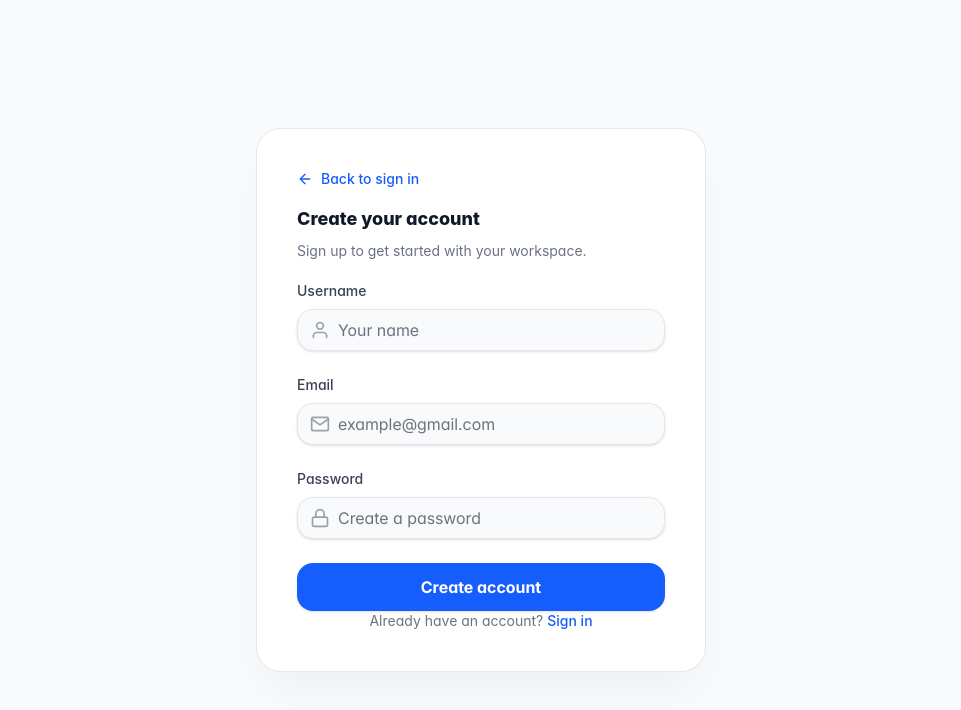
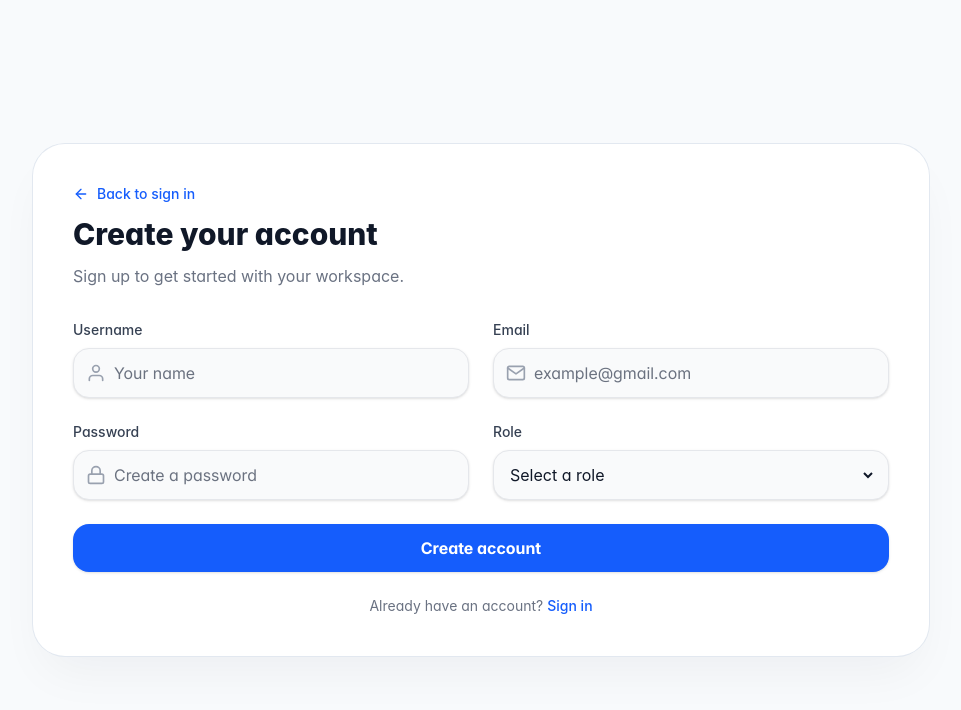
Before and after one commit to HannSammDev/Webbase-Task-Management, a React (Vite) app: page /register in a window 1280 px wide. Shown: the top 710 px of the page, without its empty margins (159-1120 px from the left). Built offline with nearby package versions, Linux system fonts and the light colour scheme; no server answers.

Commit message:
'EditRegister'

```diff
--- /dev/null
+++ b/src/Error/AuthErrorMessage.jsx
@@ -0,0 +1,53 @@
+import React from "react";
+
+// Forgot Password
+export const getResetErrorMessage = (err) => {
+  switch (err?.code) {
+    case "auth/invalid-email":
+      return "Please enter a valid email address.";
+    case "auth/missing-email":
+      return "Please enter your email address.";
+    case "auth/operation-not-allowed":
+      return "Email/password sign-in is disabled in Firebase. Enable it in the Firebase Console.";
+    case "auth/too-many-requests":
+      return "Too many reset attempts. Please wait a bit and try again.";
+    case "auth/user-not-found":
+      return "No account found with that email address.";
+    case "auth/network-request-failed":
+      return "Check your internet connection";
+    default:
+      return err?.message || "Unable to send reset link. Please try again.";
+  }
+};
+
+// Register or Add Employee
+export const getErrorMessage = (err) => {
+  switch (err?.code) {
+    case "auth/email-already-in-use":
+      return "An account already exists for that email.";
+    case "auth/invalid-email":
+      return "Please enter a valid email address.";
+    case "auth/weak-password":
+      return "Password should be at least 6 characters long.";
+    case "auth/operation-not-allowed":
+      return "Email/password sign-in is disabled in Firebase. Enable it in the Firebase Console.";
+    case "auth/network-request-failed":
+      return "Check your internet connection";
+    default:
+      return err?.message || "Unable to create your account. Please try again.";
+  }
+};
+
+// Login Error
+export const getErrorLogin = (err) => {
+  switch (err.code) {
+    case "auth/network-request-failed":
+      return "Check your internet connection";
+    case "auth/invalid-email":
+      return "Please enter a valid email address.";
+    case "auth/invalid-credential":
+      return "Invalid credentials. Please check your email and password.";
+    default:
+      return err.message || "Unable to Login";
+  }
+};
--- /dev/null
+++ b/src/components/shared/Button.jsx
@@ -0,0 +1,5 @@
+import React from "react";
+
+export const Button = () => {
+  return <input type="text" />;
+};
--- a/src/features/auth/LoginForm.jsx
+++ b/src/features/auth/LoginForm.jsx
@@ -4,6 +4,7 @@ import { signInWithEmailAndPassword } from "firebase/auth";
 import { Button } from "primereact/button";
 import { Link, useNavigate } from "react-router-dom";
 import { FiMail, FiLock } from "react-icons/fi";
+import { getErrorLogin } from "../../Error/AuthErrorMessage";
 // import { Toast } from "primereact/toast";
 
 export const LoginForm = () => {
@@ -11,6 +12,8 @@ export const LoginForm = () => {
   const [error, setError] = useState("");
   const navigate = useNavigate();
   // const toast = useRef(null)
+
+
   const handleSubmit = async (event) => {
     event.preventDefault();
     // navigate("/overview");
@@ -22,7 +25,8 @@ export const LoginForm = () => {
       console.error("Error signing in:", error);
 
       setError(
-        "Failed to sign in. Please check your credentials and try again.",
+        getErrorLogin(error) ||
+          "Failed to sign in. Please check your credentials and try again.",
       );
     }
   };
@@ -33,10 +37,10 @@ export const LoginForm = () => {
 
   return (
     <div className="mx-auto max-w-md w-full px-4 py-8">
-      <div className="overflow-hidden rounded-3xl bg-white  dark:ring-white/10">
+      <div className="overflow-hidden rounded-3xl  dark:bg-white dark:ring-white/10">
         <div className="p-8 sm:p-3">
           <div className="mb-8">
-            <h2 className="text-3xl font-extrabold text-gray-900 dark:text-white">
+            <h2 className="text-3xl font-extrabold text-gray-900  dark:text-gray-900">
               Welcome Back
             </h2>
             <p className="mt-2 text-sm text-gray-500 dark:text-gray-400">
@@ -52,7 +56,7 @@ export const LoginForm = () => {
               >
                 Email
               </label>
-              <div className="mt-2 flex items-center gap-2 rounded-2xl border border-gray-200 bg-gray-50 px-3 py-2 shadow-sm focus-within:border-blue-500 focus-within:ring-1 focus-within:ring-blue-500 dark:border-gray-700 dark:bg-gray-800 dark:text-white">
+              <div className="mt-2 flex items-center gap-2 rounded-2xl border border-gray-200 dark:border-gray-200 bg-gray-50 dark:bg-gray-50 px-3 py-2 shadow-sm focus-within:border-blue-500 focus-within:ring-1 focus-within:ring-blue-500   dark:text-white">
                 <FiMail
                   className="h-5 w-5 text-gray-400 dark:text-gray-300"
                   aria-hidden="true"
@@ -79,7 +83,7 @@ export const LoginForm = () => {
               >
                 Password
               </label>
-              <div className="mt-2 flex items-center gap-2 rounded-2xl border border-gray-200 bg-gray-50 px-3 py-2 shadow-sm focus-within:border-blue-500 focus-within:ring-1 focus-within:ring-blue-500 dark:border-gray-700 dark:bg-gray-800 dark:text-white">
+              <div className="mt-2 flex items-center gap-2 rounded-2xl border border-gray-200 dark:border-gray-200 bg-gray-50 dark:bg-gray-50 px-3 py-2 shadow-sm focus-within:border-blue-500 focus-within:ring-1 focus-within:ring-blue-500  dark:text-white">
                 <FiLock
                   className="h-5 w-5 text-gray-400 dark:text-gray-300"
                   aria-hidden="true"
--- a/src/features/auth/RegisterForm.jsx
+++ b/src/features/auth/RegisterForm.jsx
@@ -1,6 +1,11 @@
 import { useState } from "react";
-import { createUserWithEmailAndPassword, updateProfile } from "firebase/auth";
-import { doc, setDoc } from "firebase/firestore";
+import {
+  createUserWithEmailAndPassword,
+  deleteUser,
+  fetchSignInMethodsForEmail,
+  updateProfile,
+} from "firebase/auth";
+import { collection, doc, getDocs, setDoc } from "firebase/firestore";
 import { Button } from "primereact/button";
 import { InputText } from "primereact/inputtext";
 import {
@@ -12,29 +17,18 @@ import {
 } from "react-icons/fi";
 import { Link, useNavigate } from "react-router-dom";
 import { auth, db } from "../../Config/firebase";
+import { getErrorMessage } from "../../Error/AuthErrorMessage";
 
 export const RegisterForm = () => {
-  const [value, setValue] = useState({ username: "", email: "", password: "" });
+  const [value, setValue] = useState({
+    username: "",
+    email: "",
+    password: "",
+    userRole: "",
+  });
   const [error, setError] = useState("");
   const [loading, setLoading] = useState(false);
   const navigate = useNavigate();
-
-  const getRegisterErrorMessage = (err) => {
-    switch (err?.code) {
-      case "auth/email-already-in-use":
-        return "An account already exists for that email.";
-      case "auth/invalid-email":
-        return "Please enter a valid email address.";
-      case "auth/weak-password":
-        return "Password should be at least 6 characters long.";
-      case "auth/operation-not-allowed":
-        return "Email/password sign-in is disabled in Firebase. Enable it in the Firebase Console.";
-      default:
-        return (
-          err?.message || "Unable to create your account. Please try again."
-        );
-    }
-  };
 
   const handleSubmit = async (event) => {
     event.preventDefault();
@@ -43,11 +37,31 @@ export const RegisterForm = () => {
 
     const username = value.username.trim();
     const email = value.email.trim();
+    const normalizedEmail = email.toLowerCase();
     const password = value.password;
+    const userRole = value.userRole;
 
     try {
-      if (!username || !email || !password) {
+      if (!username || !email || !password || !userRole) {
         setError("Please fill out all fields.");
+        return;
+      }
+
+      const [usersSnapshot, signInMethods] = await Promise.all([
+        getDocs(collection(db, "users")),
+        fetchSignInMethodsForEmail(auth, email),
+      ]);
+
+      const existingUser = usersSnapshot.docs.find((userDoc) => {
+        const userEmail = String(userDoc.data()?.email || "")
+          .trim()
+          .toLowerCase();
+
+        return userEmail === normalizedEmail;
+      });
+
+      if (existingUser || signInMethods.length > 0) {
+        setError("An account already exists for that email.");
         return;
       }
 
@@ -57,6 +71,7 @@ export const RegisterForm = () => {
         password,
       );
 
+      try {
         await updateProfile(userCredential.user, {
           displayName: username,
         });
@@ -64,52 +79,58 @@ export const RegisterForm = () => {
         await setDoc(doc(db, "users", userCredential.user.uid), {
           username,
           email,
+          userRole,
         });
+      } catch (postCreateError) {
+        await deleteUser(userCredential.user).catch((cleanupError) => {
+          console.error("Error cleaning up partial auth user:", cleanupError);
+        });
+
+        throw postCreateError;
+      }
 
       navigate("/");
     } catch (err) {
       console.error("Error creating user:", err);
-      setError(getRegisterErrorMessage(err));
+      setError(getErrorMessage(err));
     } finally {
       setLoading(false);
     }
   };
 
   return (
-    <section className="min-h-screen w-full bg-slate-50 text-slate-900 dark:bg-slate-950 dark:text-white">
-      <div className="mx-auto flex min-h-screen max-w-7xl items-center justify-center px-4 py-10 sm:px-6 lg:px-8">
-        <div className="w-full max-w-md overflow-hidden rounded-3xl bg-white shadow-2xl shadow-slate-900/5 ring-1 ring-slate-200 dark:bg-slate-900 dark:ring-white/10">
-          <div className="p-8 sm:p-10">
-            <div className="mb-5 space-y-4">
+    <section className="min-h-screen w-full bg-slate-50 text-slate-900 dark:bg-white dark:text-slate-900">
+      <div className="mx-auto flex min-h-screen max-w-7xl flex-col overflow-hidden md:flex-row">
+        <main className="flex flex-1 items-center justify-center px-4 py-10 sm:px-6 lg:px-8">
+          <div className="w-full max-w-4xl rounded-[2rem] bg-white p-6 shadow-2xl shadow-slate-900/5 ring-1 ring-slate-200 sm:p-8 lg:p-10">
+            <div className="mb-8 space-y-3">
               <Link
                 to="/"
-                className="inline-flex items-center gap-2 text-sm font-medium text-blue-600 transition hover:text-blue-700 dark:text-blue-400 dark:hover:text-blue-300"
+                className="inline-flex items-center gap-2 text-sm font-medium text-blue-600 transition hover:text-blue-700"
               >
                 <FiArrowLeft className="h-4 w-4" />
                 Back to sign in
               </Link>
 
-              <div>
-                <h2 className="text-lg font-extrabold text-gray-900 dark:text-white">
+              <h2 className="text-3xl font-extrabold text-gray-900">
                 Create your account
               </h2>
-                <p className="mt-2 text-sm text-gray-500 dark:text-gray-400">
+              <p className="text-sm text-gray-500 sm:text-base">
                 Sign up to get started with your workspace.
               </p>
             </div>
-            </div>
 
-            <form onSubmit={handleSubmit} className="space-y-6">
-              <div>
+            <form onSubmit={handleSubmit} className="grid gap-6 md:grid-cols-2">
+              <div className="space-y-2">
                 <label
                   htmlFor="username"
-                  className="block text-sm font-medium text-gray-700 dark:text-gray-200"
+                  className="block text-sm font-medium text-gray-700"
                 >
                   Username
                 </label>
-                <div className="mt-2 flex items-center gap-2 rounded-2xl border border-gray-200 bg-gray-50 px-3 py-2 shadow-sm transition focus-within:border-blue-500 focus-within:ring-1 focus-within:ring-blue-500 dark:border-gray-700 dark:bg-gray-800 dark:text-white">
+                <div className="flex items-center gap-2 rounded-2xl border border-gray-200 bg-gray-50 px-3 py-3 shadow-sm transition focus-within:border-blue-500 focus-within:ring-1 focus-within:ring-blue-500">
                   <FiUser
-                    className="h-5 w-5 text-gray-400 dark:text-gray-300"
+                    className="h-5 w-5 shrink-0 text-gray-400"
                     aria-hidden="true"
                   />
                   <InputText
@@ -121,23 +142,23 @@ export const RegisterForm = () => {
                       setValue({ ...value, username: e.target.value })
                     }
                     placeholder="Your name"
-                    className="flex-1 !border-0 !bg-transparent !p-0 text-base text-gray-900 placeholder:text-gray-400 !shadow-none focus:!outline-none focus:!ring-0 dark:text-white"
+                    className="flex-1 !border-0 !bg-transparent !p-0 text-base text-gray-900 placeholder:text-gray-400 !shadow-none focus:!outline-none focus:!ring-0"
                     autoComplete="name"
                     required
                   />
                 </div>
               </div>
 
-              <div>
+              <div className="space-y-2">
                 <label
                   htmlFor="email"
-                  className="block text-sm font-medium text-gray-700 dark:text-gray-200"
+                  className="block text-sm font-medium text-gray-700"
                 >
                   Email
                 </label>
-                <div className="mt-2 flex items-center gap-2 rounded-2xl border border-gray-200 bg-gray-50 px-3 py-2 shadow-sm transition focus-within:border-blue-500 focus-within:ring-1 focus-within:ring-blue-500 dark:border-gray-700 dark:bg-gray-800 dark:text-white">
+                <div className="flex items-center gap-2 rounded-2xl border border-gray-200 bg-gray-50 px-3 py-3 shadow-sm transition focus-within:border-blue-500 focus-within:ring-1 focus-within:ring-blue-500">
                   <FiMail
-                    className="h-5 w-5 text-gray-400 dark:text-gray-300"
+                    className="h-5 w-5 shrink-0 text-gray-400"
                     aria-hidden="true"
                   />
                   <InputText
@@ -149,7 +170,7 @@ export const RegisterForm = () => {
                       setValue({ ...value, email: e.target.value })
                     }
                     placeholder="example@gmail.com"
-                    className="flex-1 !border-0 !bg-transparent !p-0 text-base text-gray-900 placeholder:text-gray-400 !shadow-none focus:!outline-none focus:!ring-0 dark:text-white"
+                    className="flex-1 !border-0 !bg-transparent !p-0 text-base text-gray-900 placeholder:text-gray-400 !shadow-none focus:!outline-none focus:!ring-0"
                     autoComplete="email"
                     inputMode="email"
                     required
@@ -157,16 +178,16 @@ export const RegisterForm = () => {
                 </div>
               </div>
 
-              <div>
+              <div className="space-y-2">
                 <label
                   htmlFor="password"
-                  className="block text-sm font-medium text-gray-700 dark:text-gray-200"
+                  className="block text-sm font-medium text-gray-700"
                 >
                   Password
                 </label>
-                <div className="mt-2 flex items-center gap-2 rounded-2xl border border-gray-200 bg-gray-50 px-3 py-2 shadow-sm transition focus-within:border-blue-500 focus-within:ring-1 focus-within:ring-blue-500 dark:border-gray-700 dark:bg-gray-800 dark:text-white">
+                <div className="flex items-center gap-2 rounded-2xl border border-gray-200 bg-gray-50 px-3 py-3 shadow-sm transition focus-within:border-blue-500 focus-within:ring-1 focus-within:ring-blue-500">
                   <FiLock
-                    className="h-5 w-5 text-gray-400 dark:text-gray-300"
+                    className="h-5 w-5 shrink-0 text-gray-400"
                     aria-hidden="true"
                   />
                   <InputText
@@ -178,42 +199,71 @@ export const RegisterForm = () => {
                       setValue({ ...value, password: e.target.value })
                     }
                     placeholder="Create a password"
-                    className="flex-1 !border-0 !bg-transparent !p-0 text-base text-gray-900 placeholder:text-gray-400 !shadow-none focus:!outline-none focus:!ring-0 dark:text-white"
+                    className="flex-1 !border-0 !bg-transparent !p-0 text-base text-gray-900 placeholder:text-gray-400 !shadow-none focus:!outline-none focus:!ring-0"
                     autoComplete="new-password"
                     required
                   />
                 </div>
               </div>
 
+              <div className="space-y-2">
+                <label
+                  htmlFor="userRole"
+                  className="block text-sm font-medium text-gray-700"
+                >
+                  Role
+                </label>
+                <div className="rounded-2xl border border-gray-200 bg-gray-50 px-3 py-3 shadow-sm transition focus-within:border-blue-500 focus-within:ring-1 focus-within:ring-blue-500">
+                  <select
+                    name="userRole"
+                    id="userRole"
+                    value={value.userRole}
+                    onChange={(e) =>
+                      setValue({ ...value, userRole: e.target.value })
+                    }
+                    className="w-full border-0 bg-transparent p-0 text-base text-gray-900 shadow-none focus:outline-none focus:ring-0"
+                    required
+                  >
+                    <option value="" disabled>Select a role</option>
+                    <option value="employee">Employee</option>
+                    <option value="admin">Admin</option>
+                  </select>
+                </div>
+              </div>
+
               {error && (
                 <div
                   role="alert"
-                  className="flex items-start gap-3 rounded-2xl border border-red-200 bg-red-50 px-4 py-3 text-sm text-red-700 dark:border-red-500/30 dark:bg-red-500/10 dark:text-red-200"
+                  className="md:col-span-2 flex items-start gap-3 rounded-2xl border border-red-200 bg-red-50 px-4 py-3 text-sm text-red-700"
                 >
-                  <FiAlertCircle className="mt-0.5 h-5 w-5 shrink-0 text-red-500 dark:text-red-300" />
+                  <FiAlertCircle className="mt-0.5 h-5 w-5 shrink-0 text-red-500" />
                   <p>{error}</p>
                 </div>
               )}
 
+              <div className="md:col-span-2">
                 <Button
                   type="submit"
                   label={loading ? "Creating..." : "Create account"}
                   disabled={loading}
                   className="inline-flex !w-full items-center justify-center !rounded-2xl !border-0 !bg-blue-600 !px-4 !py-3 !text-white shadow-sm transition hover:!bg-blue-700 disabled:cursor-not-allowed disabled:opacity-70"
                 />
+              </div>
 
-              <p className="text-center text-sm text-gray-500 dark:text-gray-400">
+              <div className="md:col-span-2">
+                <p className="text-center text-sm text-gray-500">
                   Already have an account?{" "}
                   <Link
                     to="/"
-                  className="font-medium text-blue-600 transition hover:text-blue-700 dark:text-blue-400 dark:hover:text-blue-300"
+                    className="font-medium text-blue-600 transition hover:text-blue-700"
                   >
                     Sign in
                   </Link>
                 </p>
+              </div>
             </form>
           </div>
-        </div>
+        </main>
       </div>
     </section>
   );
--- a/src/pages/login/LandingPage.jsx
+++ b/src/pages/login/LandingPage.jsx
@@ -2,7 +2,7 @@ import { LoginForm } from "../../features/auth/LoginForm";
 // import Image from "react";
 export const LandingPage = () => {
   return (
-    <div className="min-h-screen w-full bg-slate-50 text-slate-900 dark:bg-slate-950 dark:text-white">
+    <div className="min-h-screen w-full bg-slate-50 dark:bg-white text-slate-900  dark:text-white">
       <div className="mx-auto flex min-h-screen max-w-7xl flex-col md:flex-row">
         <section className="relative  flex-1 overflow-hidden bg-gradient-to-br from-sky-600 via-blue-700 to-indigo-800 px-8 py-16 text-white md:flex md:flex-col md:justify-center">
           <div className="relative z-10 max-w-xl space-y-6 backdrop-blur-sm">
@@ -41,7 +41,7 @@ export const LandingPage = () => {
         </section>
 
         <main className="flex flex-1 items-center justify-center px-4 py-10 sm:px-6 lg:px-8">
-          <div className="w-full max-w-xl rounded-[2rem] bg-white p-6 shadow-2xl shadow-slate-900/5 ring-1 ring-slate-200 dark:bg-slate-900 dark:ring-white/10 sm:p-10">
+          <div className="w-full max-w-xl rounded-[2rem] bg-white dark:bg-white p-6 shadow-2xl shadow-slate-900/5 ring-1 ring-slate-200 dark:bg-slate-900 dark:ring-white/10 sm:p-10">
             <LoginForm />
           </div>
         </main>
```
Also changed, not shown: src/features/auth/ForgotPassword.jsx (+7 -18 lines). Lines whose indentation alone changed are shown as unchanged.
